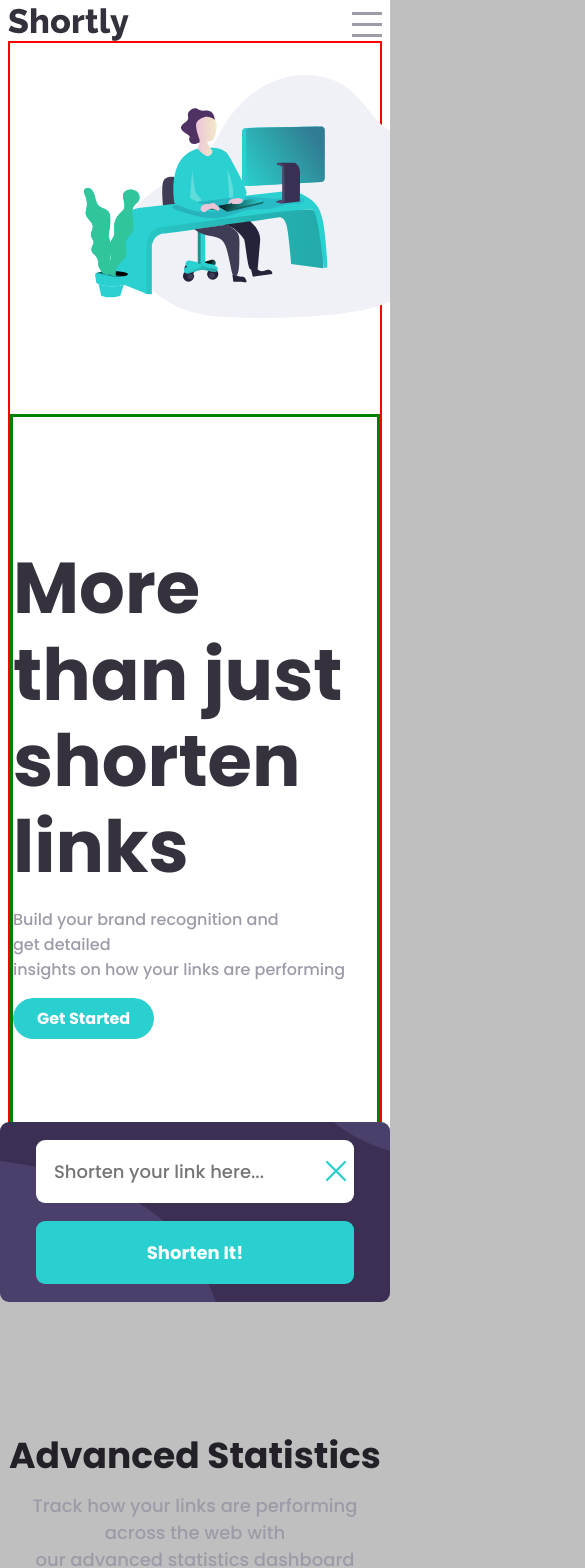
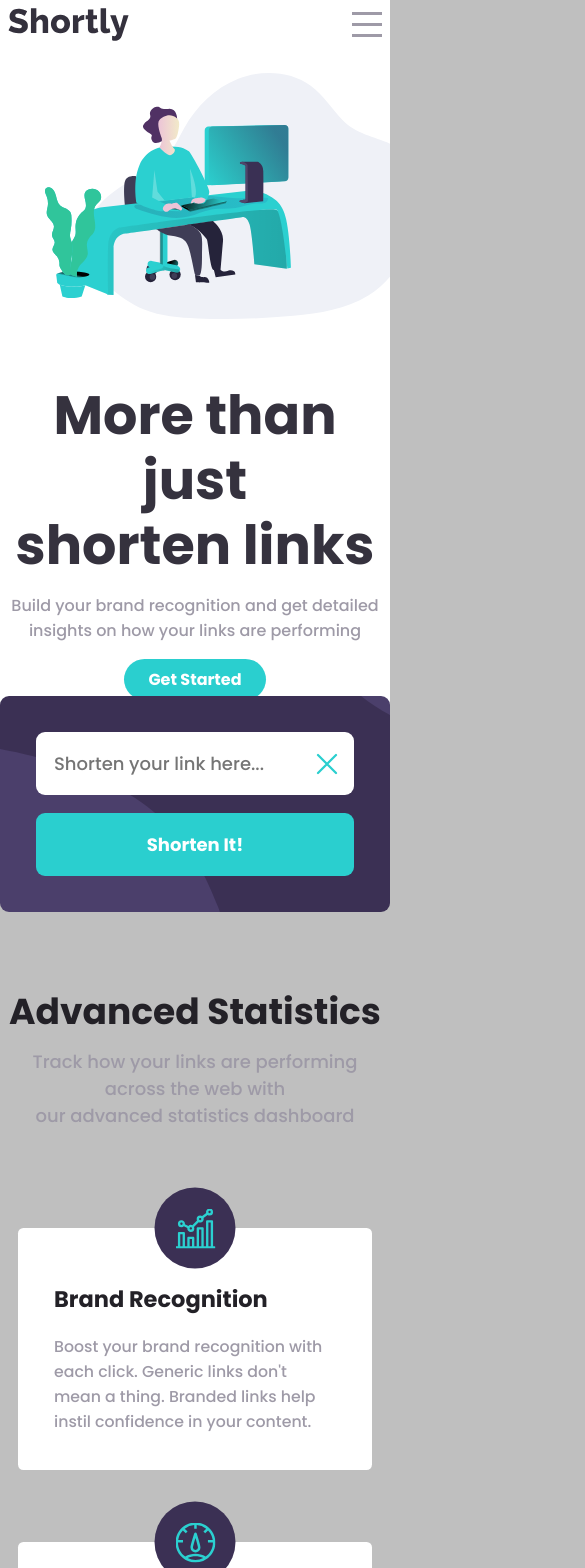
Before and after one commit to shemjay/url-shortening-app, a React (Vite) app: page / in a window 390 px wide. Shown: the top 1568 px of the page, 585 px wide, since content can reach past the window. Built offline with nearby package versions, Linux system fonts and the light colour scheme.

Commit message:
Fix navbar z-index issue and footer svg color

```diff
--- a/src/App.css
+++ b/src/App.css
@@ -36,6 +36,12 @@ body, html {
   overflow-x: hidden;
 }
 
+@media (max-width: 1024px) {
+  .app__container {
+    padding: 1.5em 1.5em;
+  }
+}
+
 @media (max-width: 768px) {
   .app__container {
     padding: 1em 1em;
--- a/src/App.jsx
+++ b/src/App.jsx
@@ -31,9 +31,7 @@ function App() {
       ) : (
         <>
           <div className="app__container">
-            <FadeUpSection>
               <Navbar />
-            </FadeUpSection>
             <FadeUpSection>
               <Banner />
             </FadeUpSection>
--- a/src/Components/Banner.css
+++ b/src/Components/Banner.css
@@ -4,19 +4,16 @@
   justify-content: left;
   position: relative;
   color: var(--very-dark-blue);
-    border: 2px solid red;
 }
 
 .banner__content {
   width: 100%;
-    z-index: 2;
   margin-top: 4em;
   display: flex;
   align-items: left;
   justify-content: center;
   flex-direction: column;
   padding: 8em 0 8em 0;
-    border: 3px solid green;
 }
 
 .banner__image {
@@ -24,7 +21,6 @@
   position: absolute;
   top: 50%;
   right: -20%;
-    z-index: 1;
   transform: translateY(-50%);
 }
 
@@ -48,24 +44,51 @@
   padding: 1em 0;
 }
 
-@media (max-width: 768px) {
+@media (max-width: 1024px) {
   .banner__container {
+    display: flex;
     flex-direction: column;
     align-items: center;
-        padding: 2em 0;
+    justify-content: space-between;
+    padding-top: 2em;
   }
 
   .banner__image {
     position: relative;
-        max-width: 100%;
+    width: 50rem;
     transform: translateY(0);
-        right: -20%;
-        margin-bottom: 2em;
+    right: -10%;
+  }
+
+  .banner__image img {
+    width: 100%;
+    height: auto;
+    object-fit: cover;
   }
 
   .banner__content {
     display: flex;
-        justify-content: center; /* THISS ISSSNT CENTERINGGG  ARGHHHHHHHHHHHH*/
+    justify-content: center;
     align-items: center;
+    padding: 0;
+    padding-bottom: 6em;
+  }
+
+  .banner__content h1 {
+    font-size: 3rem;
+    text-align: center;
+  }
+
+  .banner__content p {
+    text-align: center;
   }
 }
+
+@media (max-width: 768px) {
+    .banner__image {
+        position: relative;
+        max-width: 100%;
+        transform: translateY(0);
+        right: -10%;
+      }
+}
--- a/src/Components/Button.css
+++ b/src/Components/Button.css
@@ -30,8 +30,23 @@
   background-color: var(--dark-violet);
 }
 
+@media (max-width: 1024px) {
+  .button__signin.tertiary {
+    align-self: center;
+  }
+  .button__signin.navbar {
+    align-self: stretch;
+  }
+}
+
 @media (max-width: 768px) {
-    .button__signin.secondary  {
+  .button__signin.secondary {
     width: 100%;
   }
+  .button__signin.confirmed {
+    width: 100%;
   }
+  .button__signin.tertiary {
+    align-self: center;
+  }
+}
--- a/src/Components/Footer.css
+++ b/src/Components/Footer.css
@@ -51,6 +51,10 @@
   color: var(--cyan);
 }
 
+.footer__icon {
+  filter: brightness(0) saturate(100%) invert(100%);
+}
+
 @media (max-width: 1024px) {
   .footer {
     grid-template-columns: 1fr;
@@ -86,7 +90,7 @@
 
   .footer__links {
     grid-template-columns: 1fr;
-        gap: 1em;
+    gap: 2.5em;
   }
 
   .footer__socials {
--- a/src/Components/Navbar.css
+++ b/src/Components/Navbar.css
@@ -33,7 +33,7 @@
   transform: translate(-50%, 10%);
   background-color: var(--dark-violet);
   border-radius: 0.5rem;
-  z-index: 999;
+  z-index: 9;
   gap: 0.5rem;
   padding: 0.5rem 0.5rem;
   transition: opacity 0.3s ease, transform 0.3s ease;
@@ -68,6 +68,7 @@
 .nav__buttons {
   display: flex;
   flex-direction: column;
+  align-items: center;
   background: none;
   border: none;
   cursor: pointer;
--- a/src/Components/Navbar.jsx
+++ b/src/Components/Navbar.jsx
@@ -28,20 +28,21 @@ const Navbar = () => {
             <li>
               <a href="#">Resources</a>
             </li>
-            <li>
+            <li >
               <a
+                style={{color: "hsl(0, 87%, 67%", textDecoration: "underline", fontSize: "0.7rem"}}
                 href="https://cors-anywhere.herokuapp.com/corsdemo"
                 target="blank"
                 rel="noopener noreferrer"
               >
-                Cors
+                Get Access Here Then Refresh
               </a>
             </li>
           </ul>
           <hr className="nav__menu-underline"></hr>
           <div className="nav__buttons">
             <button className="nav__buttons nav__login">Login</button>
-            <Button text="Sign Up" />
+            <Button text="Sign Up" variant="navbar"/>
           </div>
         </div>
 
--- a/src/Components/Shortener.css
+++ b/src/Components/Shortener.css
@@ -60,7 +60,7 @@ input[type="url"] {
   align-items: center;
   justify-content: center;
   flex-direction: column;
-  gap: 0.5em;
+  gap: 1em;
   padding: 0;
 }
 
@@ -119,12 +119,26 @@ input[type="url"] {
   align-items: center;
 }
 
+.close-icon {
+  transition: stroke 0.3s ease, transform 0.3s ease;
+  margin-right: 0.5em;
+}
+
+.close-icon:hover {
+  transform: scale(1.2);
+  background-color: rgb(209, 220, 230);
+}
+
 @media (max-width: 768px) {
   .shortener__container {
     display: flex;
     flex-direction: column;
     align-items: center;
-    padding: 1em 2em;
+    padding: 2em 2em;
+  }
+
+  .shortener__container-link {
+    padding-top: 2em;
   }
 
   .shortener__text-error {
@@ -145,23 +159,31 @@ input[type="url"] {
     align-items: center;
     flex-direction: column;
     width: 100%;
-    border: 2px solid green;
+    overflow: hidden;
+    padding: 0;
   }
 
   .container__link-shortened {
-    text-align: left;
-
+    display: flex;
     flex-direction: column;
+    align-items: center;
     width: 100%;
-    border: 2px solid yellow;
     padding: 0.5em;
     justify-content: left;
+    overflow: hidden;
+    padding: 1em;
+  }
+
+  .container__link-shortened a {
+    width: 100%;
   }
 
   .container__link-original {
-    border: 2px solid red;
     width: 100%;
     padding: 0.5em;
+    overflow: hidden;
+    border-bottom: 1px solid var(--grayish-violet);
+    padding: 1em;
   }
 
 }
--- a/src/Components/Spinner.css
+++ b/src/Components/Spinner.css
@@ -17,6 +17,10 @@
 
 .spinner-container.button {
   background-color: hsl(180, 66%, 49%, 0.5);
+  display: flex;
+  justify-content: center;
+  align-items: center;
+  text-align: center;
   width: 3em;
   height: 3em;
   border: none;
--- a/src/Components/Statistics.css
+++ b/src/Components/Statistics.css
@@ -23,7 +23,7 @@
   justify-content: center;
   flex-direction: column;
   min-width: 100%;
-  padding: 6em 0em;
+  padding: 4em 0em;
   text-align: center;
 }
 
@@ -42,7 +42,6 @@
   padding: 4em 6em;
   position: relative;
   background-color: var(--gray);
-  min-height: 20em;
   display: flex;
   align-items: center;
   justify-content: space-between;
@@ -114,3 +113,34 @@
 .card-3::before {
   display: none;
 }
+
+@media (max-width: 1024px) {
+  .statistics__container-cards {
+    padding: 3em 2em;
+    display: flex;
+    align-items: center;
+    flex-direction: column;
+    gap: 3em;
+    /* overflow: hidden; */
+  }
+
+  .statistics__card-image {
+    position: absolute;
+    top: 0;
+    left: 50%;
+    transform: translate(-50%, -50%);
+  }
+
+
+  .statistics__card::before {
+    display: none;
+  }
+}
+
+@media (max-width: 768px) {
+  .statistics__container-cards {
+    padding: 1em 1em;
+    display: flex;
+    flex-direction: column;
+  }
+}
--- a/src/Components/Statistics.jsx
+++ b/src/Components/Statistics.jsx
@@ -21,7 +21,7 @@ const Statistics = ({transitionTime}) => {
         </p>
       </div>
 
-      <div className="statistics__container-cards">
+      <div className="statistics__container-cards card-1">
         <FadeUpSection transitionTime={1}>
           <div className="statistics__card">
             <div className="statistics__card-image">
```
Also changed, not shown: src/Components/Shortener.jsx (+8 -3 lines). Lines whose indentation alone changed are shown as unchanged.
